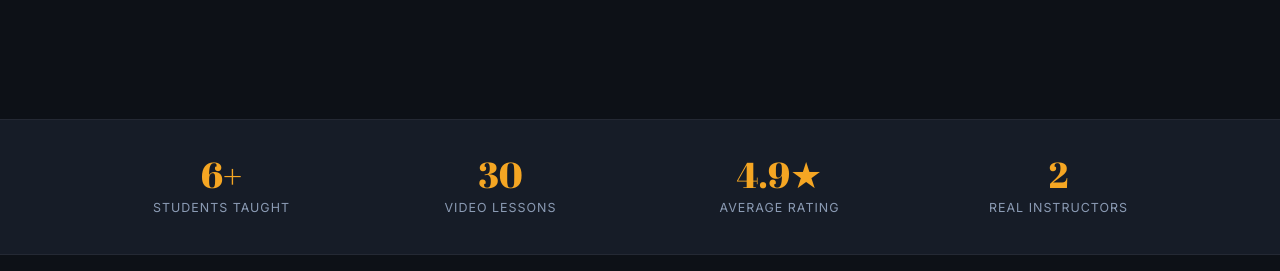
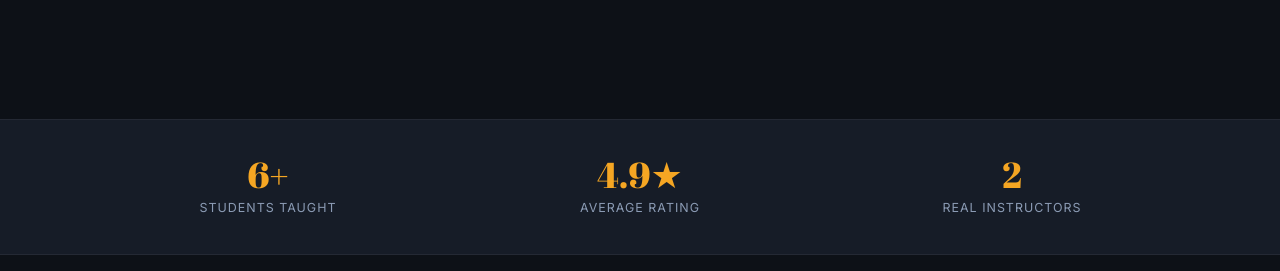
Before and after one commit to mihirseth-prog/Fretboard-Academy, a plain HTML site: page index.html in a window 1280 px wide. Shown: the part 681-952 px from the top of the page. Drawn offline with Linux system fonts and the light colour scheme.

Commit message:
Update index.html

```diff
--- a/index.html
+++ b/index.html
@@ -70,7 +70,7 @@ h2.display{font-family:var(--font-d);font-size:clamp(1.8rem,3.5vw,2.8rem);line-h
 
 /* STATS */
 .stats-bar{background:var(--dark2);border-top:1px solid rgba(255,255,255,0.06);border-bottom:1px solid rgba(255,255,255,0.06);}
-.stats-inner{max-width:1180px;margin:0 auto;padding:2.25rem 2.5rem;display:grid;grid-template-columns:repeat(4,1fr);text-align:center;gap:1rem;}
+.stats-inner{max-width:1180px;margin:0 auto;padding:2.25rem 2.5rem;display:grid;grid-template-columns:repeat(3,1fr);text-align:center;gap:1rem;}
 .stat-val{font-family:var(--font-d);font-size:2.25rem;color:var(--amber);line-height:1;}
 .stat-lbl{font-size:0.78rem;color:var(--muted);text-transform:uppercase;letter-spacing:0.08em;margin-top:0.35rem;}
 
@@ -345,7 +345,6 @@ footer{background:var(--dark2);border-top:1px solid rgba(255,255,255,0.06);paddi
   <div class="stats-bar">
     <div class="stats-inner">
       <div><div class="stat-val">6+</div><div class="stat-lbl">Students taught</div></div>
-      <div><div class="stat-val">30</div><div class="stat-lbl">Video lessons</div></div>
       <div><div class="stat-val">4.9★</div><div class="stat-lbl">Average rating</div></div>
       <div><div class="stat-val">2</div><div class="stat-lbl">Real instructors</div></div>
     </div>
```
